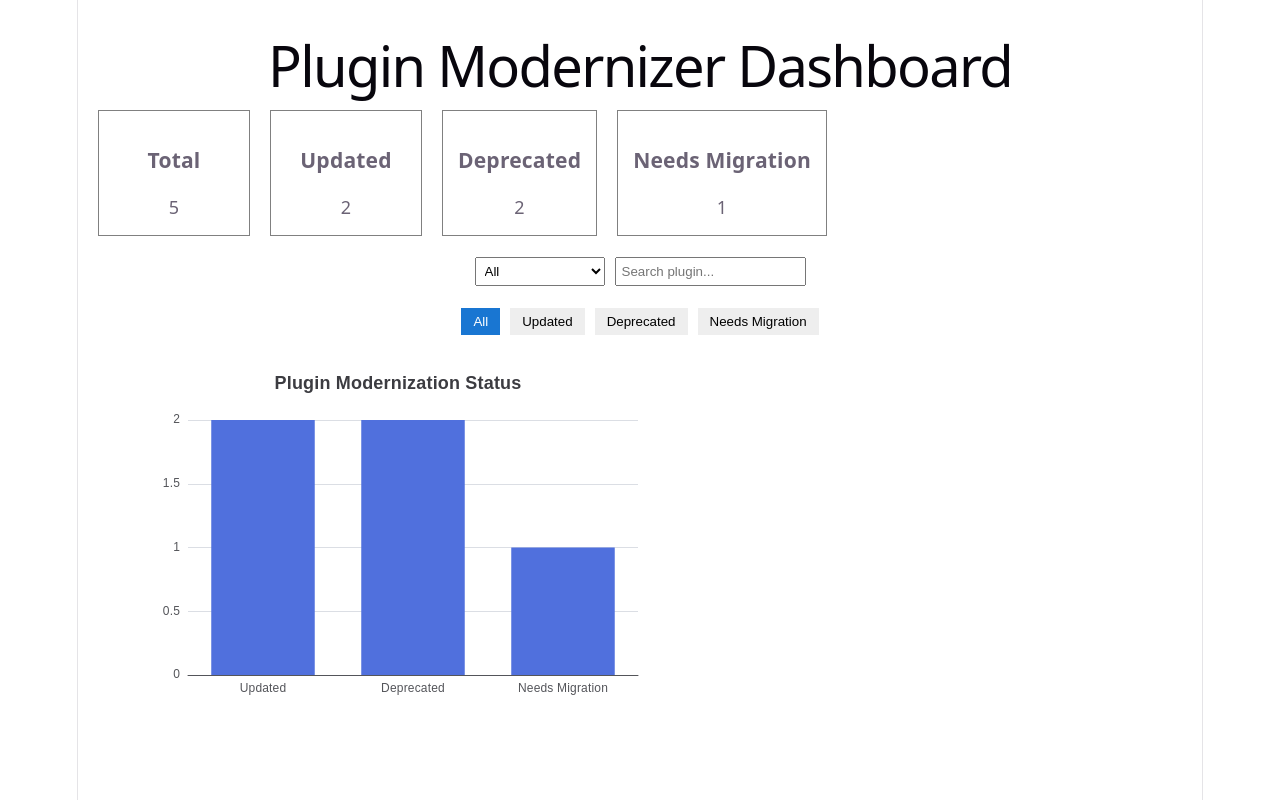
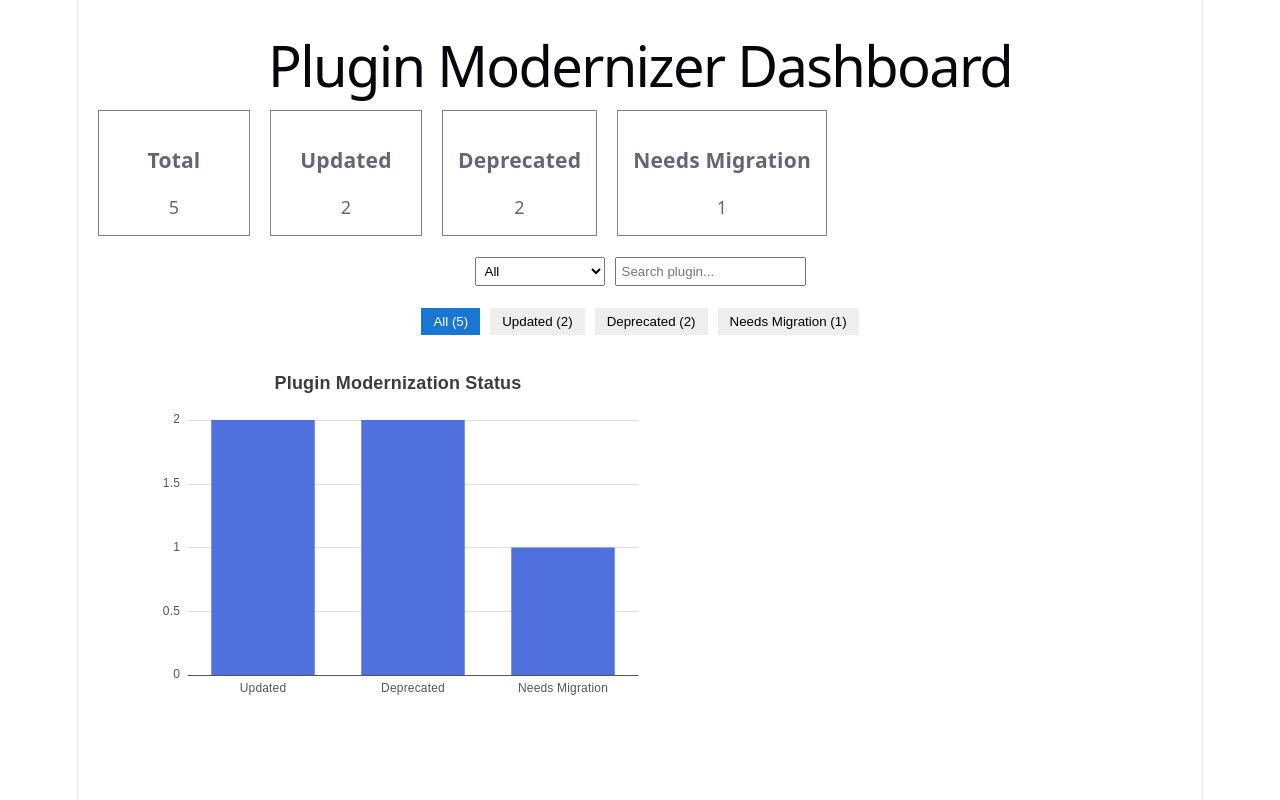
Before and after one commit to RKdecoder1402/plugin-modernizer-stats-Visualization, a React (Vite) app: page / in a window 1280 px wide. Shown: the top 800 px of the page. Built offline with nearby package versions, Linux system fonts and the light colour scheme.

Commit message:
add count badges to filter buttons

```diff
--- a/src/App.tsx
+++ b/src/App.tsx
@@ -159,7 +159,7 @@
       border: "none",
     }}
   >
-    All
+    All ({total})
   </button>
 
   <button
@@ -172,7 +172,7 @@
       border: "none",
     }}
   >
-    Updated
+    Updated ({updatedCount})
   </button>
 
   <button
@@ -185,7 +185,7 @@
       border: "none",
     }}
   >
-    Deprecated
+   Deprecated ({deprecatedCount})
   </button>
 
   <button
@@ -198,7 +198,7 @@
       border: "none",
     }}
   >
-    Needs Migration
+    Needs Migration ({needsMigrationCount})
   </button>
 </div>
 
```
